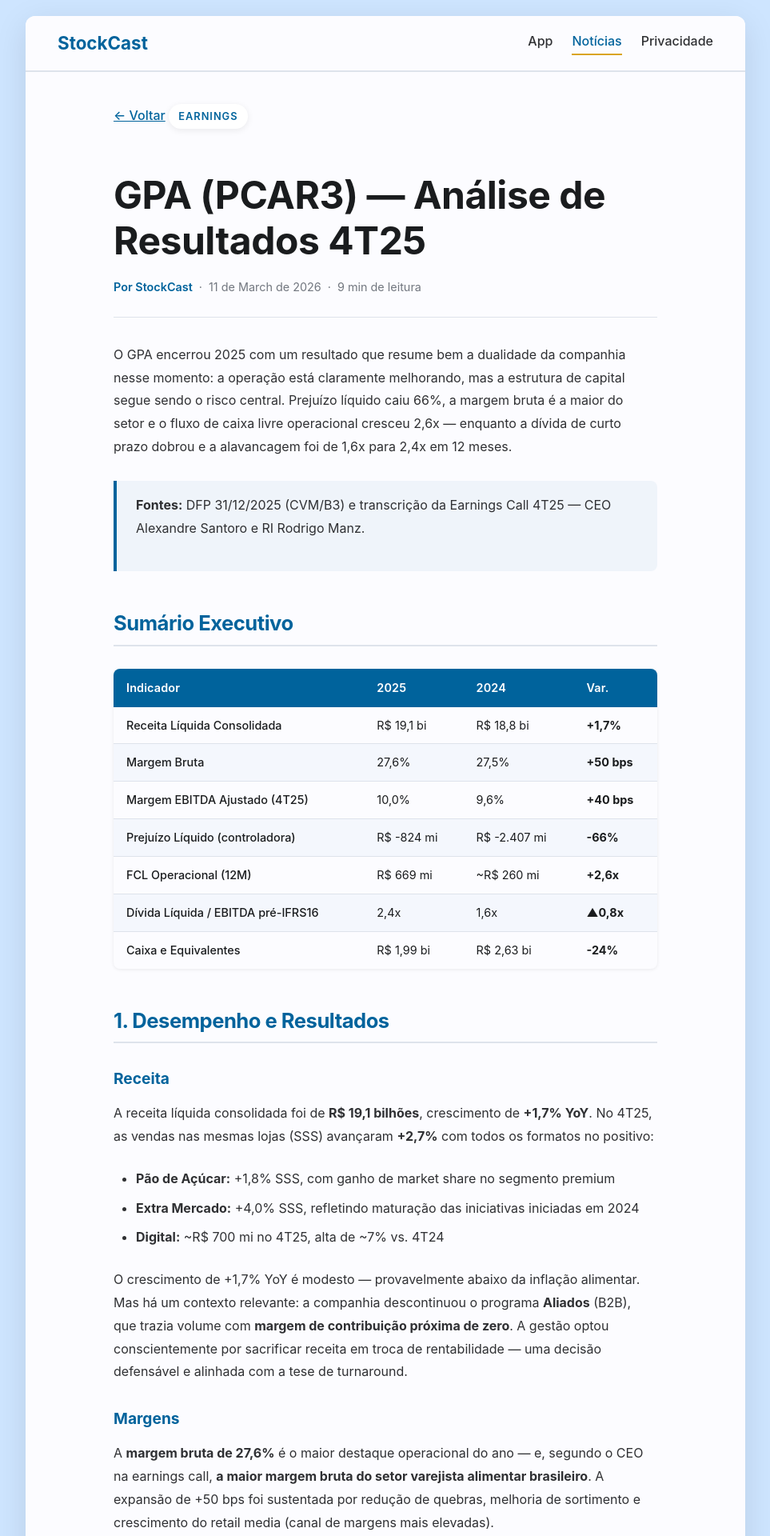
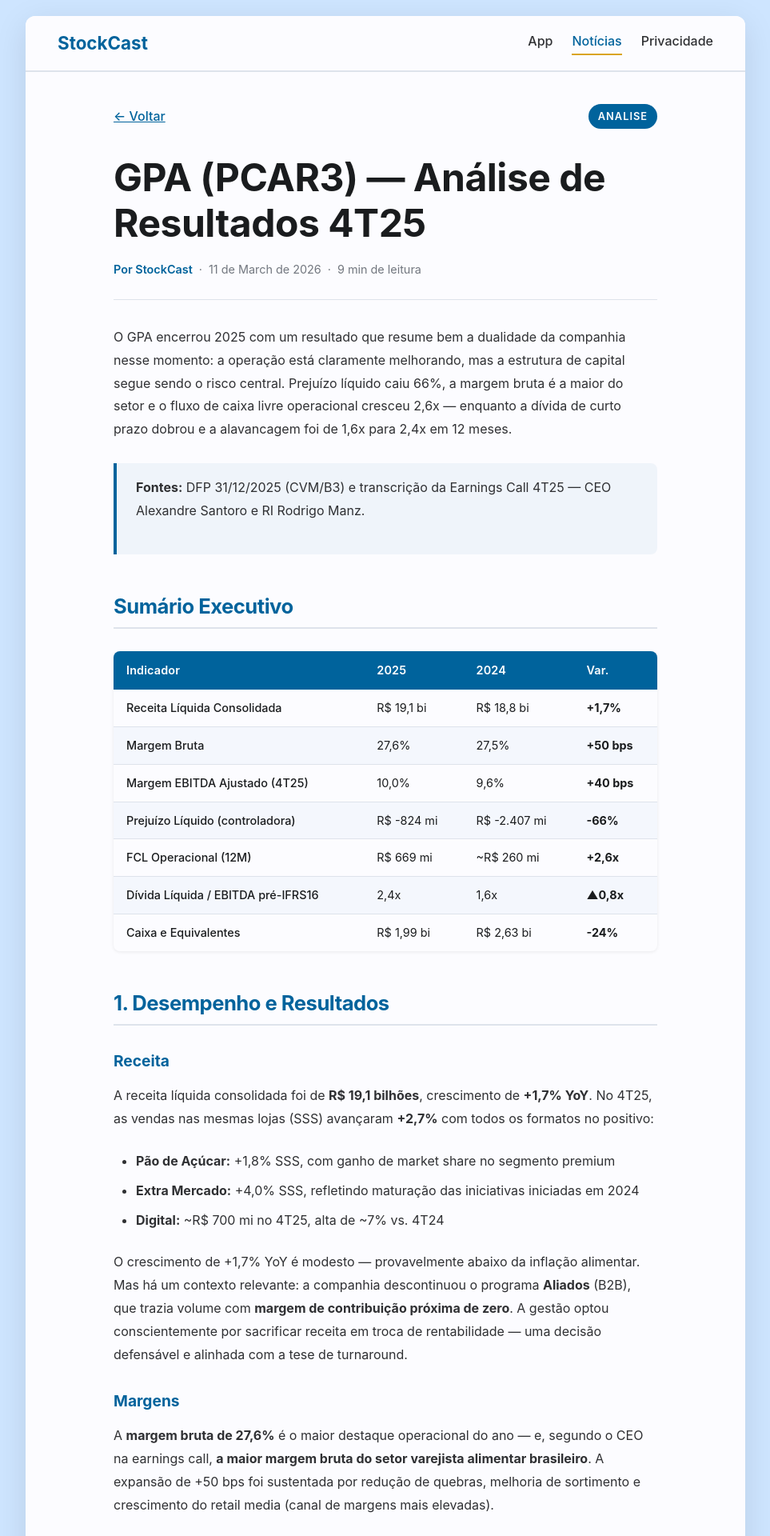
Before and after one commit to StockCast/stockcast.github.io, a Jekyll site: the page built from _posts/2026-03-11-analise-gpa-pcar3-4t25.md, in a window 1280 px wide. Shown: the top 1920 px of the page at 80% size, without its empty margins (158-1121 px from the left). Built offline with Jekyll 4.4.1, drawn with Linux system fonts in a browser that asks for light colours.

Commit message:
fix: improve category visualization
Previous positioning was consuming too much room in the article

```diff
--- a/_layouts/post.html
+++ b/_layouts/post.html
@@ -27,11 +27,12 @@
 
     <main>
       <article class="post-content">
-        <a href="{{ site.url }}" class="back-link">← Voltar</a>
-
-        {% if page.categories %}
-        <span class="post-category">{{ page.categories | first }}</span>
-        {% endif %}
+        <div class="post-header-nav">
+          <a href="{{ site.url }}" class="back-link">← Voltar</a>
+          {% if page.categories %}
+          <span class="post-category">{{ page.categories | first }}</span>
+          {% endif %}
+        </div>
 
         <h1 class="post-title">{{ page.title }}</h1>
 
--- a/_posts/2026-03-11-analise-gpa-pcar3-4t25.md
+++ b/_posts/2026-03-11-analise-gpa-pcar3-4t25.md
@@ -3,7 +3,7 @@ layout: post
 title: "GPA (PCAR3) — Análise de Resultados 4T25"
 date: 2026-03-11
 author: StockCast
-categories: [earnings, varejo]
+categories: [analise, varejo]
 tags: [PCAR3, GPA, "Pão de Açúcar", varejo, resultados, 4T25]
 excerpt: "Turnaround operacional real, mas crise financeira estrutural persiste. FCL 2,6x maior, margem bruta recorde no segmento — e dívida de CP que dobrou em 12 meses."
 ---
--- a/assets/css/style.css
+++ b/assets/css/style.css
@@ -218,20 +218,27 @@ p {
   padding: 0;
 }
 
+/* Editorial: Post Header Nav */
+.post-header-nav {
+  display: flex;
+  justify-content: space-between;
+  align-items: center;
+  margin-bottom: 24px;
+}
+
 /* Editorial: Category Tag */
 .post-category {
   display: inline-flex;
   align-items: center;
-  background: white;
-  color: var(--primary);
+  background: var(--primary);
+  color: white;
   padding: 4px 12px;
   border-radius: 20px;
   font-size: 0.8rem;
   font-weight: 600;
   letter-spacing: 1px;
   text-transform: uppercase;
-  box-shadow: 0 2px 8px rgba(0, 0, 0, 0.08);
-  margin-bottom: 12px;
+  box-shadow: none;
 }
 
 /* Editorial: Post Title */
@@ -285,8 +292,6 @@ p {
 }
 
 .back-link {
-  display: inline-block;
-  margin-bottom: 24px;
   color: var(--primary);
   font-weight: 500;
 }
```
Also changed, not shown: _templates/analise-empresa.md (+1 -1 lines).
